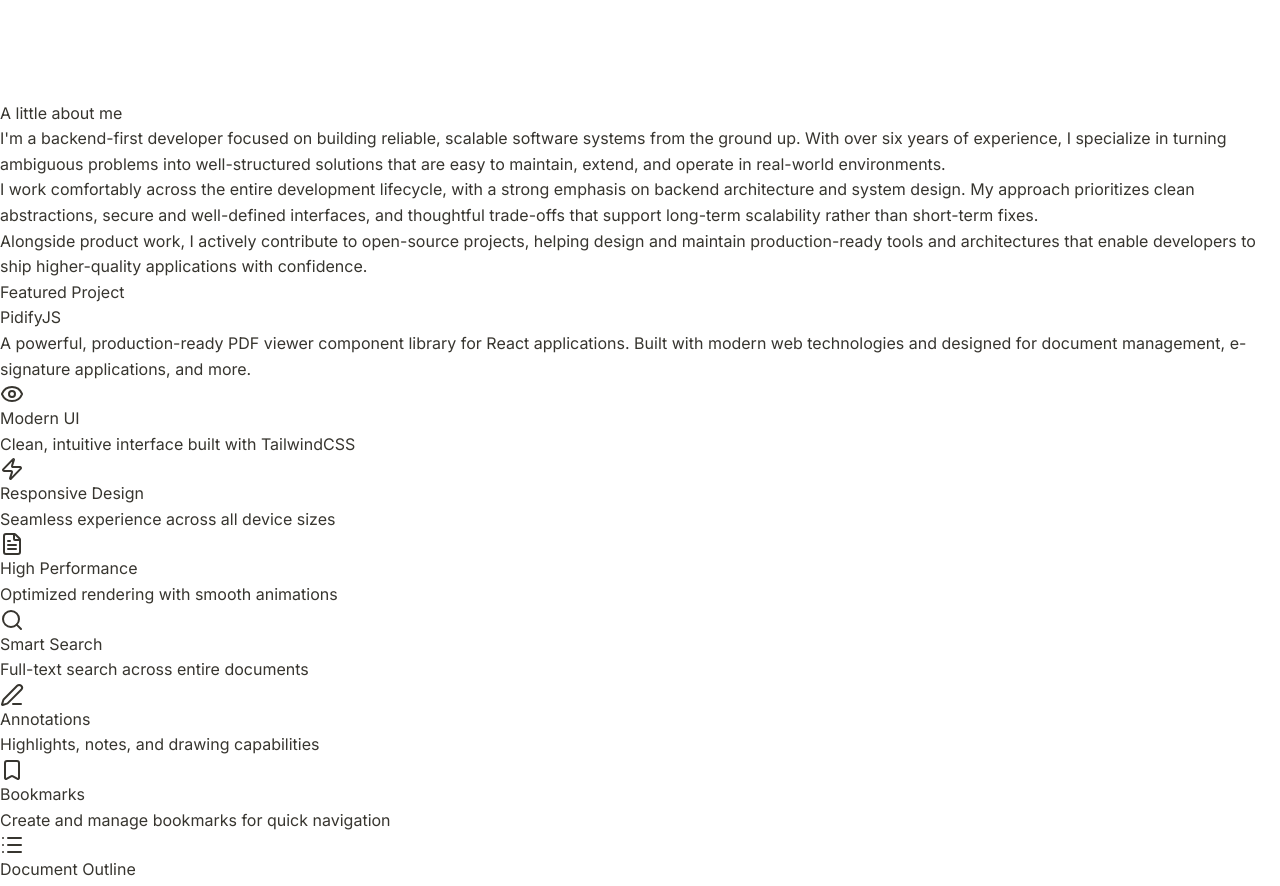
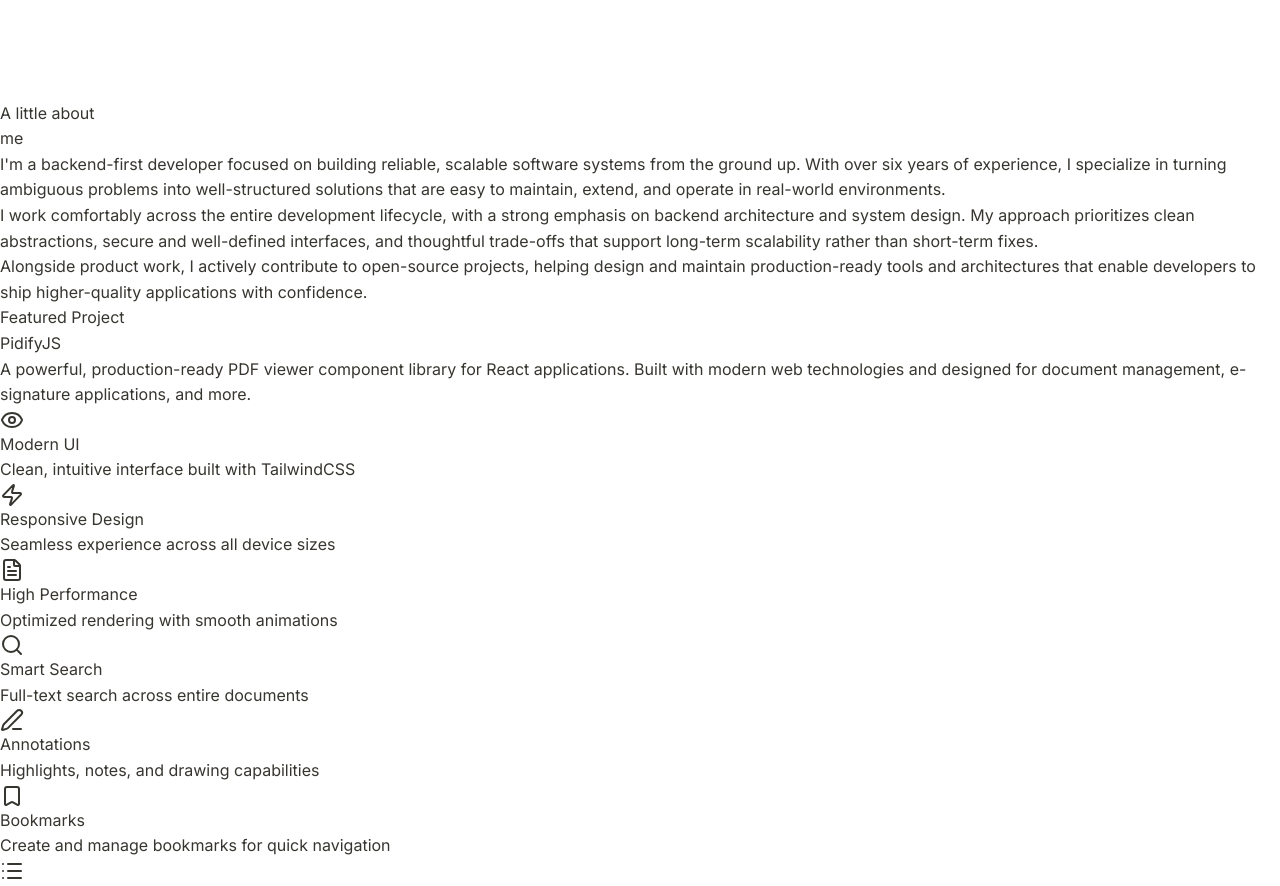
Before and after one commit to GitCoder052023/Portfolio, a Next.js app: page / in a window 1280 px wide. Shown: the part 1491-2377 px from the top of the page. Built offline with nearby package versions, Linux system fonts and the light colour scheme.

Commit message:
feat(about): enhance About section with animated title and description, refactor layout for improved readability

```diff
--- a/app/ui/sections/About.tsx
+++ b/app/ui/sections/About.tsx
@@ -9,34 +9,77 @@
   const ref = useRef(null);
   const isInView = useInView(ref, { once: true, margin: "-100px" });
 
+  const containerVariants = {
+    hidden: { opacity: 0 },
+    visible: {
+      opacity: 1,
+      transition: {
+        staggerChildren: 0.1,
+        delayChildren: 0.2,
+      },
+    },
+  };
+
+  const itemVariants = {
+    hidden: { opacity: 0, y: 20 },
+    visible: {
+      opacity: 1,
+      y: 0,
+      transition: { duration: 0.6 },
+    },
+  };
+
   return (
-    <section id="about" className="py-32 px-4 sm:px-6 lg:px-8 bg-[#f7f6f3]">
-      <div className="max-w-4xl mx-auto">
+    <section id="about" className="py-24 sm:py-32 px-4 sm:px-6 lg:px-8">
+      <div className="max-w-5xl mx-auto">
         <motion.div
           ref={ref}
-          initial={{ opacity: 0, y: 30 }}
-          animate={isInView ? { opacity: 1, y: 0 } : { opacity: 0, y: 30 }}
-          transition={{ duration: 0.6 }}
-          className="flex flex-col items-center text-center"
+          variants={containerVariants}
+          initial="hidden"
+          animate={isInView ? "visible" : "hidden"}
+          className="space-y-16"
         >
+          {/* Title */}
+          <motion.div variants={itemVariants} className="space-y-4">
+            <div className="flex items-baseline gap-2">
+              <h2 className="text-5xl sm:text-6xl font-bold text-[#2d2925]">
+                {ABOUT_CONTENT.title.prefix}
+              </h2>
+              <span className="text-5xl sm:text-6xl italic font-serif text-[#37352f]">
+                {ABOUT_CONTENT.title.highlight}
+              </span>
+            </div>
+            <div className="h-1 w-16 bg-gradient-to-r from-[#37352f] to-transparent rounded-full" />
+          </motion.div>
 
-          <h2 className="text-4xl sm:text-5xl font-bold mb-12 text-[#37352f] flex items-center gap-3">
-            {ABOUT_CONTENT.title.prefix} <span className="italic font-serif">{ABOUT_CONTENT.title.highlight}</span>
-          </h2>
+          {/* Main Description */}
+          <motion.p
+            variants={itemVariants}
+            className="text-lg sm:text-xl text-[#6b6b66] leading-relaxed max-w-3xl"
+          >
+            {ABOUT_CONTENT.description}
+          </motion.p>
 
-          <div className="space-y-8">
-            <p className="text-xl text-[#787774] leading-relaxed max-w-3xl mx-auto">
-              {ABOUT_CONTENT.description}
-            </p>
-
-            <div className="space-y-8 text-left max-w-2xl mx-auto">
-              {ABOUT_CONTENT.detailedDescription.map((paragraph, index) => (
-                <p key={index} className="text-[#787774] leading-relaxed">
+          {/* Detailed Descriptions with left border accent */}
+          <motion.div
+            variants={containerVariants}
+            className="space-y-10"
+          >
+            {ABOUT_CONTENT.detailedDescription.map((paragraph, index) => (
+              <motion.div
+                key={index}
+                variants={itemVariants}
+                className="flex gap-6"
+              >
+                <div className="hidden sm:block">
+                  <div className="w-1 h-full bg-gradient-to-b from-[#37352f] to-transparent rounded-full" />
+                </div>
+                <p className="text-[#787774] leading-relaxed text-base sm:text-lg pt-1">
                   {paragraph}
                 </p>
-              ))}
-            </div>
-          </div>
+              </motion.div>
+            ))}
+          </motion.div>
         </motion.div>
       </div>
     </section>
```
